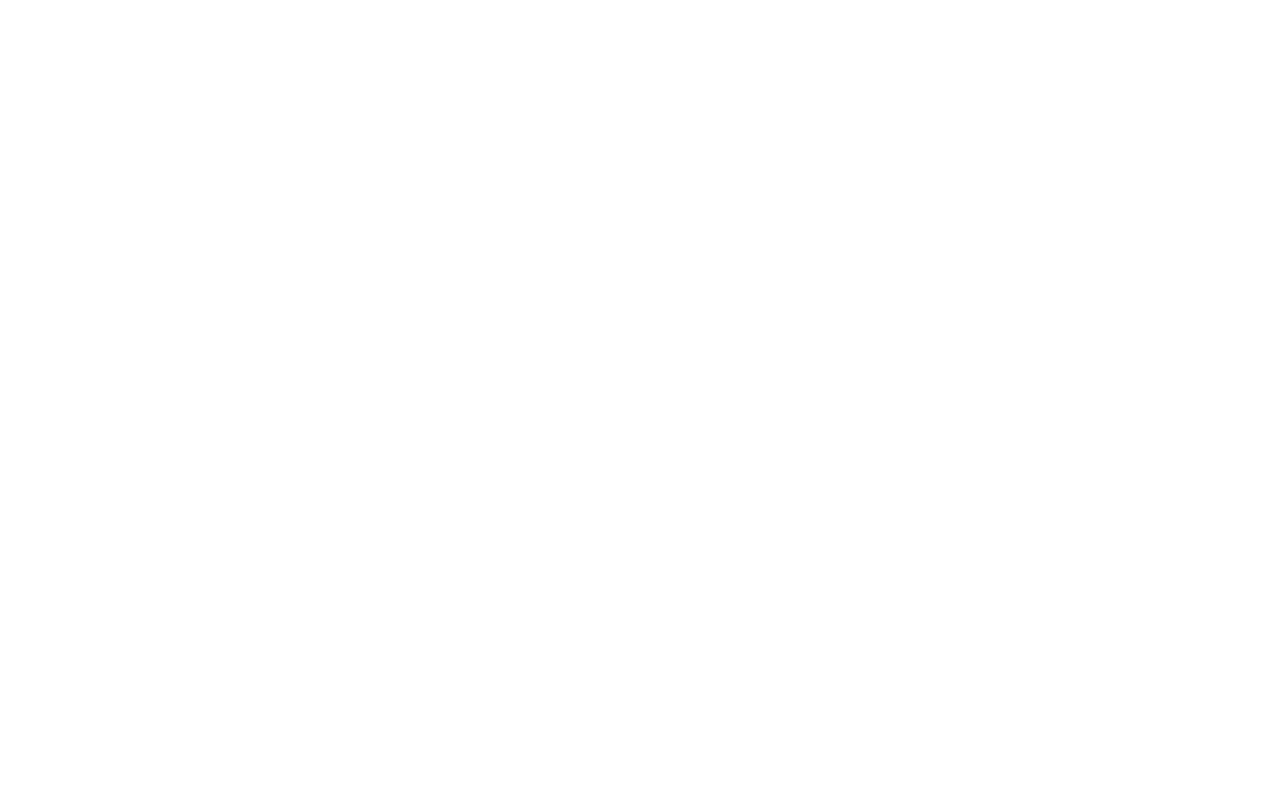
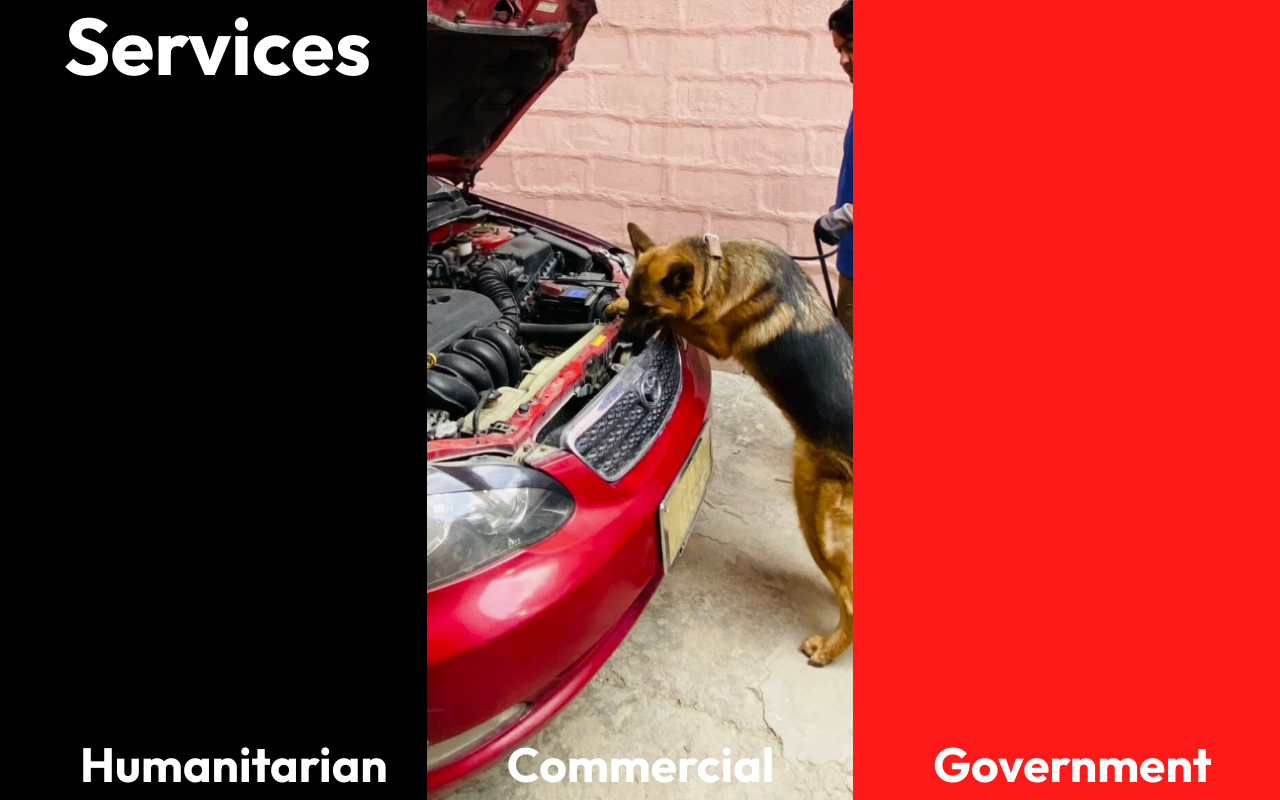
Before and after one commit to SohailShirzad/Darya-River-Company-React-App, a React (Create React App) app: page / in a window 1280 px wide. Shown: the part 2747-3547 px from the top of the page. Before the commit the page ends 2458 px from the top, so only its background shows below. Built offline with nearby package versions, Linux system fonts and the light colour scheme; a web font is replaced by a local one.

Commit message:
adds flexible services component

```diff
--- a/src/App.css
+++ b/src/App.css
@@ -37,9 +37,7 @@
     font-size: 1rem;
     font-family: 'Kavivanar', sans-serif;
 }
-.headerList a{
-    color: #fff;
-}
+.headerList a{color: #fff;}
 
 
 /* Main Section Text */
@@ -84,3 +82,35 @@
 .main-section-services-childs:nth-last-child(4){
     grid-area: 1 / 6 / 4 / 8 ;
 }
+
+/* flexible services section */
+
+.flexible-services-section{
+    height: 1000px;
+    margin-top: 7rem;
+    justify-content: center;
+}
+.flexible-services-black{width: 33.33%;}
+.flexible-services-red{width: 33.33%;}
+
+.flexible-services-image{
+    background-image: url("../public/images/flexibleservicesimage.png");
+    background-repeat: no-repeat;
+    background-size: cover;
+    width: 33.33%;
+}
+/* .flexible-image-heading-background{
+    opacity: 20%;
+
+} */
+#flexible-services-h2{
+    font-size: 5rem;
+    font-family: 'Outfit';
+    padding-left: 4rem;
+}
+.flexible-services-bottom-headings{
+    font-size: 3rem;
+    font-family: 'Outfit';
+    padding-left: 5rem;
+    font-weight: bolder;
+}
--- a/src/App.js
+++ b/src/App.js
@@ -37,6 +37,7 @@ function App() {
             description = "Descriptionshould be added here so we can meijislirdfierksierlskjr."
           />
         </div>
+        <FlexibleServiecs />
       </div>
     </div>
   );
--- a/src/components/FlexibleServices.js
+++ b/src/components/FlexibleServices.js
@@ -0,0 +1,24 @@
+import '../App.css';
+import '../index.css';
+
+export default function FlexibleServices(){
+    return(
+        <div className='flex flexible-services-section'>
+            <div className="flexible-services-black black-background flex column-direction space-between">
+                <h2 className='white-text' id='flexible-services-h2'>Flexible Services</h2>
+                <p className='flexible-services-bottom-headings white-text'>Humanitarian</p>
+            </div>
+            <div className="flexible-services-image flex align-bottom">
+                <div className='flexible-image-heading-background'>
+                    <p className='flexible-services-bottom-headings white-text'>Commercial</p>
+                </div>
+
+
+
+            </div>
+            <div className="flexible-services-red red-background flex align-bottom">
+                <p className='flexible-services-bottom-headings white-text'>Government</p>
+            </div>
+        </div>
+    )
+}
--- a/src/index.css
+++ b/src/index.css
@@ -7,21 +7,21 @@
     color: var(--black);
     font-size: 16px;
 }
-.flex{
-    display: flex;
-}
-.grid{
-    display: grid;
-}
-.relative{
-    position: relative;
-}
-.no-bullets{
-    list-style: none;
-}
-.no-underline{
-    text-decoration: none;
-}
+.black-background{background-color: var(--black);}
+.red-background{background-color: var(--red);}
+.white-background{background-color: var(--white);}
+.veryLightCream-background{background-color: var(--veryLightCream);}
+.black-text{color: var(--black);}
+.white-text{color: var(--white);}
+.flex{display: flex;}
+.align-bottom{align-items: flex-end;}
+.space-between{justify-content: space-between;}
+.column-direction{flex-direction: column;}
+.row-direction{flex-direction: row;}
+.grid{display: grid;}
+.relative{position: relative;}
+.no-bullets{list-style: none;}
+.no-underline{text-decoration: none;}
 .get-in-touch{
     background-color: var(--red);
     width: fit-content;
```
